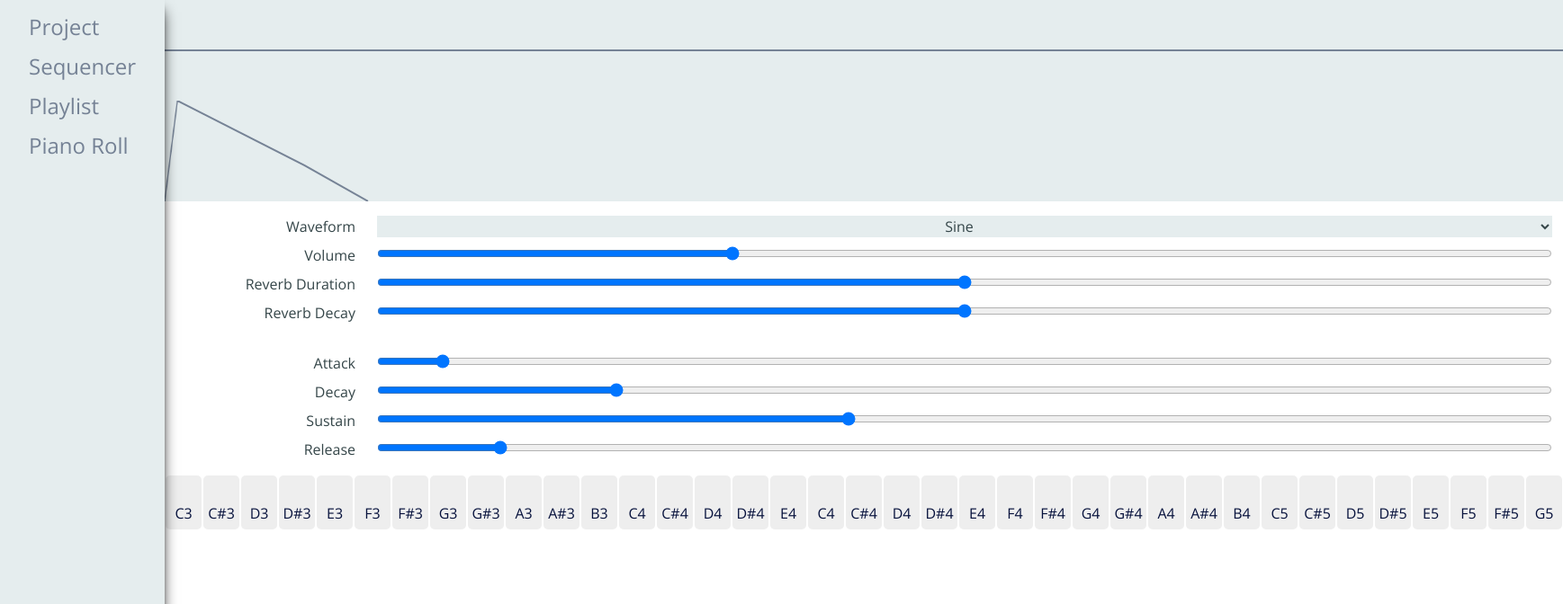
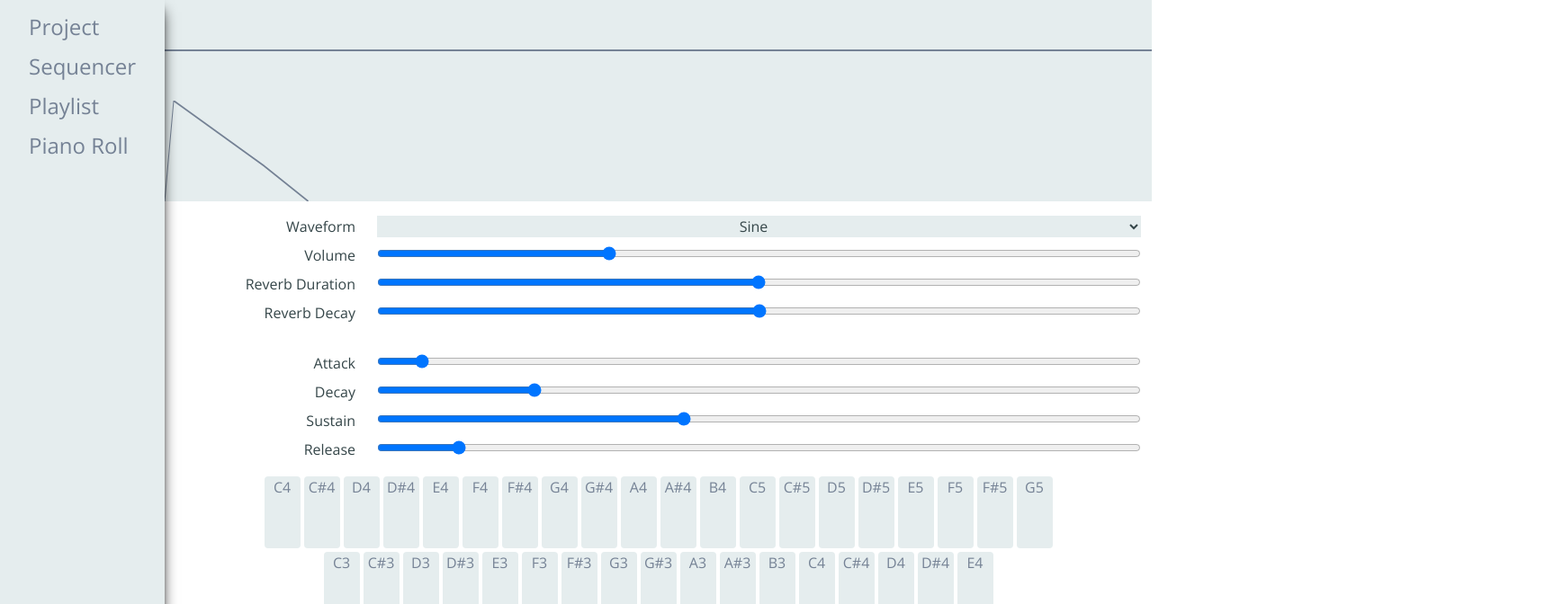
Before and after one commit to TeraByte1024/vsti, a Vue app: page / in a window 1280 px wide. Shown: the top 672 px of the page at 90% size, 1737 px wide, since content can reach past the window. Built offline with nearby package versions, Linux system fonts and the light colour scheme.

Commit message:
fix: Show key notes in two lines

```diff
--- a/src/components/synth/KeyBoard.vue
+++ b/src/components/synth/KeyBoard.vue
@@ -1,7 +1,7 @@
 <script setup lang="ts">
-import { onMounted, watch, reactive, ref } from "vue";
+import { onMounted, watch, reactive } from "vue";
 import { useSynthStore } from "@store/synth";
-import { frequencyMap, keyBinds } from "@model/vsti";
+import { frequencyMap, keyBindMap } from "@model/vsti";
 import KeyNote from "@components/synth/KeyNote.vue";
 
 const synth = useSynthStore();
@@ -27,10 +27,14 @@ function releasedKey(key: string) {
   isPlaying[key] = false;
 }
 
+const lowerKeyBinds = keyBindMap[0];
+const upperKeyBinds = keyBindMap[1];
+
 onMounted(() => {
   synth.start();
   bindkeyBoardEventListener();
   synth.gainNode.connect(synth.analyserNode);
+  const keyBinds = [...lowerKeyBinds, ...upperKeyBinds];
   keyBinds.forEach((keyBind) => {
     releasedKey(keyBind.key);
   });
@@ -47,8 +51,10 @@ watch(
 </script>
 
 <template>
+  <div class="flex flex-col w-full">
+    <div class="flex justify-center">
       <KeyNote
-    v-for="keyBind in keyBinds"
+        v-for="keyBind in upperKeyBinds"
         :keyBind="keyBind.key"
         :pitch="keyBind.pitch"
         :waveform="synth.waveform"
@@ -61,6 +67,24 @@ watch(
         @touchend="releasedKey(keyBind.key)"
         @update-node="synth.connectGain"
       />
+    </div>
+    <div class="flex justify-center">
+      <KeyNote
+        v-for="keyBind in lowerKeyBinds"
+        :keyBind="keyBind.key"
+        :pitch="keyBind.pitch"
+        :waveform="synth.waveform"
+        :frequency="frequencyMap[keyBind.pitch]"
+        :envelope="synth.envelope"
+        :isPlaying="isPlaying[keyBind.key]"
+        @mousedown="pressedKey(keyBind.key)"
+        @mouseup="releasedKey(keyBind.key)"
+        @touchstart="pressedKey(keyBind.key)"
+        @touchend="releasedKey(keyBind.key)"
+        @update-node="synth.connectGain"
+      />
+    </div>
+  </div>
 </template>
 
 <style scoped></style>
--- a/src/components/synth/KeyNote.vue
+++ b/src/components/synth/KeyNote.vue
@@ -94,31 +94,17 @@ function endEnvelope() {
 </script>
 
 <template>
-  <div class="keyNote" :class="{ playing: props.isPlaying }">
-    <span id="pitch">{{ pitch }}</span>
+  <div
+    class="h-20 w-10 m-0.5 rounded bg-secondary text-center text-primary"
+    :class="{ playing: props.isPlaying }"
+  >
+    {{ pitch }}
   </div>
 </template>
 
 <style scoped>
-.keyNote {
-  display: inline-block;
-  height: 60px;
-  width: 40px;
-  text-align: center;
-  margin: 1px;
-  border-radius: 5px;
-  color: #06113c;
-  background-color: #eeeeee;
-}
-
-#pitch {
-  display: inline-block;
-  padding-bottom: 0px;
-  padding-top: 75%;
-}
-
 .playing {
-  background-color: #06113c;
-  color: white;
+  background-color: #354649;
+  color: #e5edee;
 }
 </style>
--- a/src/model/vsti.ts
+++ b/src/model/vsti.ts
@@ -58,7 +58,8 @@ export const frequencyMap: { [index: string]: number } = {
   C6: 1046.5,
 };
 
-export const keyBinds: KeyBind[] = [
+export const keyBindMap: KeyBind[][] = [
+  [
     { key: "z", pitch: "C3" },
     { key: "s", pitch: "C#3" },
     { key: "x", pitch: "D3" },
@@ -76,7 +77,8 @@ export const keyBinds: KeyBind[] = [
     { key: ".", pitch: "D4" },
     { key: ";", pitch: "D#4" },
     { key: "/", pitch: "E4" },
-
+  ],
+  [
     { key: "q", pitch: "C4" },
     { key: "2", pitch: "C#4" },
     { key: "w", pitch: "D4" },
@@ -97,4 +99,5 @@ export const keyBinds: KeyBind[] = [
     { key: "[", pitch: "F5" },
     { key: "=", pitch: "F#5" },
     { key: "]", pitch: "G5" },
+  ],
 ];
```
Lines whose indentation alone changed are shown as unchanged.
